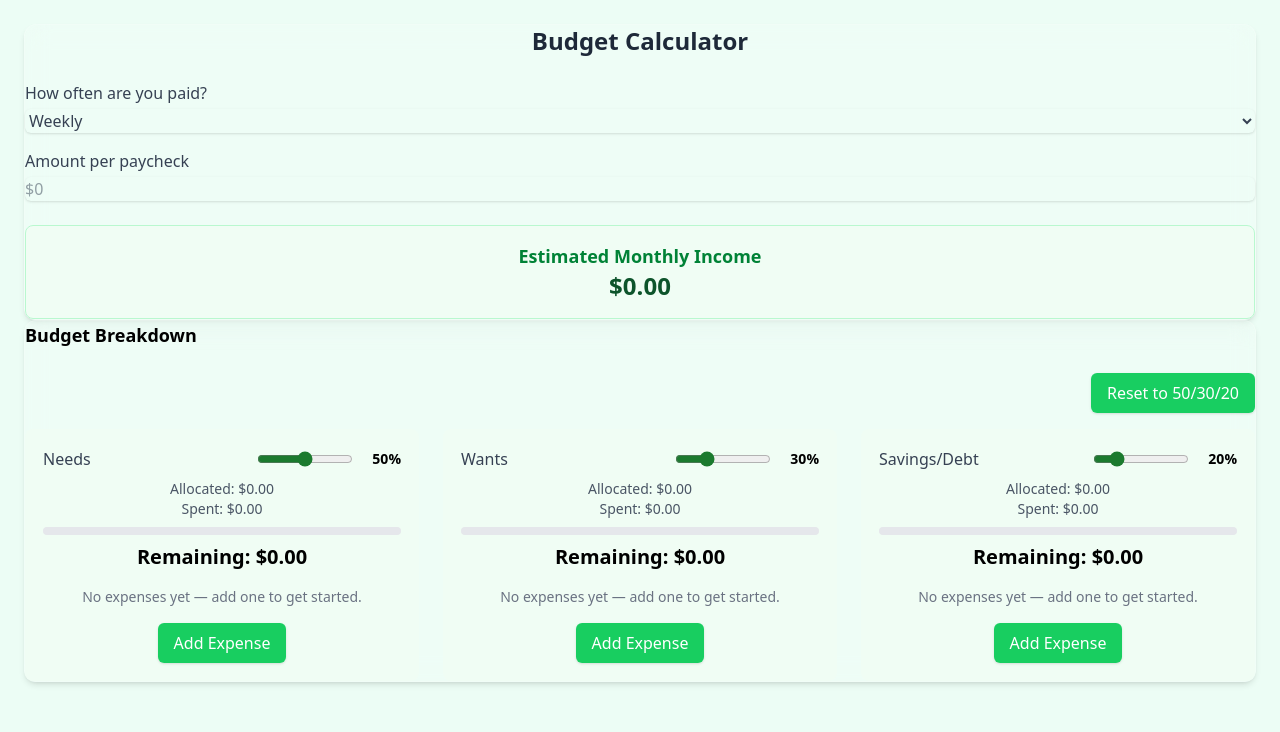
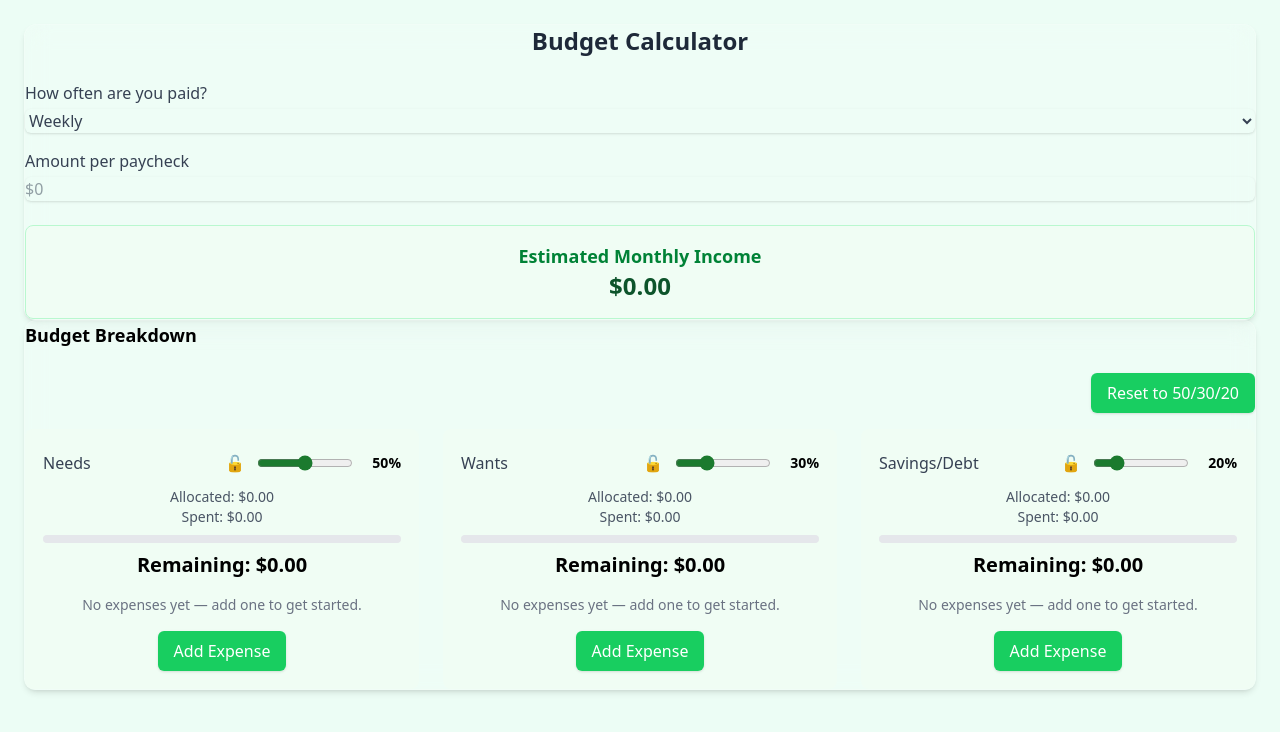
Before and after one commit to Trsif/budget, a React (Vite) app: page / in a window 1280 px wide. Shown: the top 732 px of the page. Built offline with nearby package versions, Linux system fonts and the light colour scheme.

Commit message:
fix lock logic

```diff
--- a/src/components/BudgetBreakdown.tsx
+++ b/src/components/BudgetBreakdown.tsx
@@ -5,7 +5,7 @@ import { CATEGORY_META } from "../types";
 
 type Props = { monthlyIncome: number };
 type ExpenseMap = Record<CategoryKey, Expense[]>;
-type Percents = Record<CategoryKey, number>; // 0..1
+type Percents = Record<CategoryKey, number>;
 
 const keys: CategoryKey[] = ["needs", "wants", "savings"];
 const STORAGE_EXPENSES = "budget_expenses_v1";
@@ -14,9 +14,6 @@ const DEFAULT_PERCENTS: Percents = { needs: 0.5, wants: 0.3, savings: 0.2 };
 
 const newId = () =>
   Math.random().toString(36).slice(2) + Date.now().toString(36);
-const clamp = (n: number, lo = 0, hi = 100) => Math.max(lo, Math.min(hi, n));
-const toInt = (f: number) => Math.round((Number.isFinite(f) ? f : 0) * 100);
-const toFrac = (p: number) => (Number.isFinite(p) ? p / 100 : 0);
 
 export default function BudgetBreakdown({ monthlyIncome }: Props) {
   // --- State
@@ -26,6 +23,11 @@ export default function BudgetBreakdown({ monthlyIncome }: Props) {
     savings: [],
   });
   const [percents, setPercents] = useState<Percents>(DEFAULT_PERCENTS);
+  const [locks, setLocks] = useState<Record<CategoryKey, boolean>>({
+    needs: false,
+    wants: false,
+    savings: false,
+  });
 
   // --- Load once
   useEffect(() => {
@@ -115,55 +117,97 @@ export default function BudgetBreakdown({ monthlyIncome }: Props) {
     }).format(Math.max(Number.isFinite(n) ? n : 0, 0));
 
   // --- Slider handler: lock total to 100%, redistribute delta across other two proportionally
-  const handleSlide = (k: CategoryKey, nextInt: number) => {
-    nextInt = clamp(nextInt, 0, 100);
+  const handleSlide = (k: CategoryKey, nextIntRaw: number) => {
+    if (locks[k]) return; // cannot edit a locked category
 
+    const clamp = (n: number, lo = 0, hi = 100) =>
+      Math.max(lo, Math.min(hi, n));
+    const toInt = (f: number) => Math.round((Number.isFinite(f) ? f : 0) * 100);
+    const toFrac = (p: number) => (Number.isFinite(p) ? p / 100 : 0);
+
+    // current integer percentages
     const currentInt: Record<CategoryKey, number> = {
       needs: toInt(percents.needs),
       wants: toInt(percents.wants),
       savings: toInt(percents.savings),
     };
 
-    const others = keys.filter((x) => x !== k) as CategoryKey[];
-    const delta = nextInt - currentInt[k]; // if positive, must subtract from others; if negative, add to others
-    const oSum = others.reduce((s, x) => s + currentInt[x], 0);
+    const othersAll = (["needs", "wants", "savings"] as CategoryKey[]).filter(
+      (x) => x !== k
+    );
+    const othersLocked = othersAll.filter((x) => locks[x]);
+    const othersUnlocked = othersAll.filter((x) => !locks[x]);
 
-    // Start from current
-    let next = { ...currentInt, [k]: nextInt };
+    // If no other categories are available to rebalance, k cannot move.
+    if (othersUnlocked.length === 0) {
+      // keep total at 100%: k must equal (100 - sum(others))
+      const fixedK = clamp(
+        100 - othersAll.reduce((s, x) => s + currentInt[x], 0)
+      );
+      setPercents({ ...percents, [k]: toFrac(fixedK) });
+      return;
+    }
 
-    if (oSum <= 0 && delta > 0) {
-      // Others are zero; cap k to keep sum 100
-      next[k] = clamp(100 - oSum);
-    } else {
-      // Proportional redistribute across others
-      const provisional = { ...next };
-      others.forEach((x) => {
-        const weight = oSum > 0 ? currentInt[x] / oSum : 1 / others.length;
-        const adj = Math.round(weight * -delta); // move opposite of delta
+    // Desired new value for k
+    let nextK = clamp(nextIntRaw);
+    const delta = nextK - currentInt[k]; // >0 means we need to subtract from others; <0 means add to others
+
+    const sumUnlocked = othersUnlocked.reduce((s, x) => s + currentInt[x], 0);
+    const decCapacity = sumUnlocked; // how much we can take away (down to 0)
+    const incCapacity = othersUnlocked.reduce(
+      (s, x) => s + (100 - currentInt[x]),
+      0
+    ); // how much we can add (up to 100 each)
+
+    // Cap nextK so we never exceed what unlocked others can compensate
+    if (delta > 0 && delta > decCapacity) {
+      nextK = currentInt[k] + decCapacity;
+    } else if (delta < 0 && -delta > incCapacity) {
+      nextK = currentInt[k] - incCapacity;
+    }
+
+    // Recompute delta after cap
+    const cappedDelta = nextK - currentInt[k];
+
+    // Proportional redistribution across unlocked others
+    const provisional: Record<CategoryKey, number> = {
+      ...currentInt,
+      [k]: nextK,
+    };
+
+    if (cappedDelta !== 0) {
+      const base = sumUnlocked || 1; // avoid div/0
+      othersUnlocked.forEach((x) => {
+        const weight = currentInt[x] / base; // proportional by current size
+        const adj = Math.round(weight * -cappedDelta); // move opposite of k
         provisional[x] = clamp(currentInt[x] + adj, 0, 100);
       });
-      // Fix rounding drift so exact 100
+
+      // Fix rounding to make total EXACTLY 100
       const sumAfter =
-        provisional[k] + others.reduce((s, x) => s + provisional[x], 0);
+        provisional[k] +
+        othersUnlocked.reduce((s, x) => s + provisional[x], 0) +
+        othersLocked.reduce((s, x) => s + currentInt[x], 0);
+
       const fix = 100 - sumAfter;
       if (fix !== 0) {
+        // pick the unlocked other with most room in the direction of fix
         const pick =
           fix > 0
-            ? others.reduce((a, b) =>
-                provisional[a] <= provisional[b] ? b : a
+            ? othersUnlocked.reduce((a, b) =>
+                (provisional[a] ?? 0) <= (provisional[b] ?? 0) ? b : a
               )
-            : others.reduce((a, b) =>
-                provisional[a] >= provisional[b] ? a : b
+            : othersUnlocked.reduce((a, b) =>
+                (provisional[a] ?? 0) >= (provisional[b] ?? 0) ? a : b
               );
-        provisional[pick] = clamp(provisional[pick] + fix, 0, 100);
+        provisional[pick] = clamp((provisional[pick] ?? 0) + fix, 0, 100);
       }
-      next = provisional;
     }
 
     setPercents({
-      needs: toFrac(next.needs),
-      wants: toFrac(next.wants),
-      savings: toFrac(next.savings),
+      needs: toFrac(provisional.needs),
+      wants: toFrac(provisional.wants),
+      savings: toFrac(provisional.savings),
     });
   };
   const resetPercents = () => {
@@ -217,6 +261,8 @@ export default function BudgetBreakdown({ monthlyIncome }: Props) {
         onRemove={onRemove}
         onUpdateName={onUpdateName}
         onUpdateAmount={onUpdateAmount}
+        locks={locks}
+        onToggleLock={(k) => setLocks((prev) => ({ ...prev, [k]: !prev[k] }))}
       />
     </div>
   );
--- a/src/components/BudgetSummary.tsx
+++ b/src/components/BudgetSummary.tsx
@@ -16,6 +16,8 @@ type Props = {
   onRemove: (k: CategoryKey, id: string) => void;
   onUpdateName: (k: CategoryKey, id: string, name: string) => void;
   onUpdateAmount: (k: CategoryKey, id: string, amount: number) => void;
+  locks: Record<CategoryKey, boolean>;
+  onToggleLock: (k: CategoryKey) => void;
 };
 
 const toInt = (f: number) => Math.round((Number.isFinite(f) ? f : 0) * 100);
@@ -33,6 +35,8 @@ export default function BudgetSummary({
   onRemove,
   onUpdateName,
   onUpdateAmount,
+  locks,
+  onToggleLock,
 }: Props) {
   const [editing, setEditing] = useState<CategoryKey | null>(null);
   const [temp, setTemp] = useState<number>(0);
@@ -56,6 +60,14 @@ export default function BudgetSummary({
             <div className="flex items-center justify-between gap-3">
               <div className="font-medium text-gray-700">{labels[k]}</div>
               <div className="flex min-w-[140px] items-center gap-2">
+                <button
+                  type="button"
+                  className={`rounded p-1 ${locks[k] ? "text-green-600" : "text-gray-400"} hover:text-green-700`}
+                  onClick={() => onToggleLock(k)}
+                  title={locks[k] ? "Unlock" : "Lock"}
+                >
+                  {locks[k] ? "🔒" : "🔓"}
+                </button>
                 <input
                   className="accent-brand w-24"
                   type="range"
```
